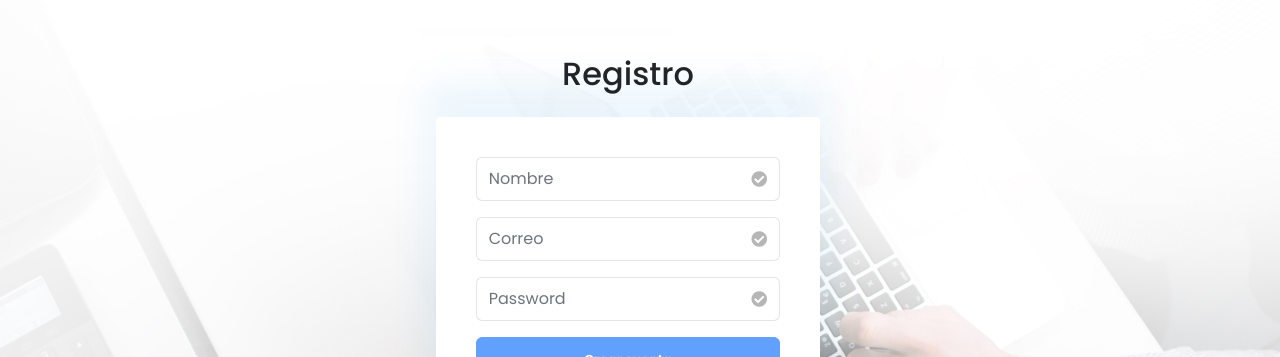
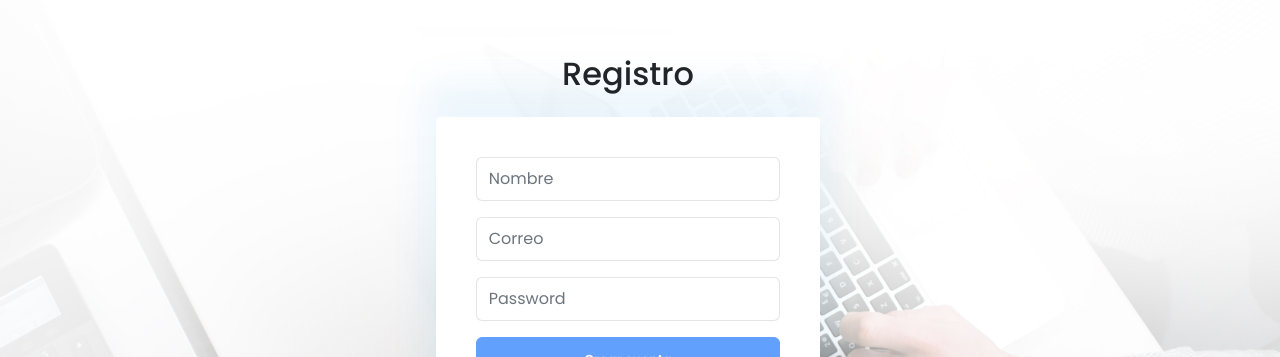
Before and after one commit to m4n50n/angular_redux_ngrx_ingreso_egreso_app, an Angular app: page /register in a window 1280 px wide. Shown: the part 136-493 px from the top of the page. Built offline with nearby package versions, Linux system fonts and the light colour scheme.

Commit message:
PAntalla de registro

```diff
--- a/src/app/auth/register/register.component.html
+++ b/src/app/auth/register/register.component.html
@@ -18,7 +18,7 @@
                 />
                 <div class="input-group-append">
                   <span class="input-group-text">
-                    <i class="fa fa-check-circle"></i>
+                    <i *ngIf="registroForm.get('nombre')?.valid" class="fa fa-check-circle text-success"></i>
                   </span>
                 </div>
               </div>
@@ -35,7 +35,7 @@
                 />
                 <div class="input-group-append">
                   <span class="input-group-text">
-                    <i class="fa fa-check-circle"></i>
+                    <i *ngIf="registroForm.get('correo')?.valid" class="fa fa-check-circle text-success"></i>
                   </span>
                 </div>
               </div>
@@ -52,7 +52,7 @@
                 />
                 <div class="input-group-append">
                   <span class="input-group-text">
-                    <i class="fa fa-check-circle"></i>
+                    <i *ngIf="registroForm.get('password')?.valid" class="fa fa-check-circle text-success"></i>
                   </span>
                 </div>
               </div>
```
